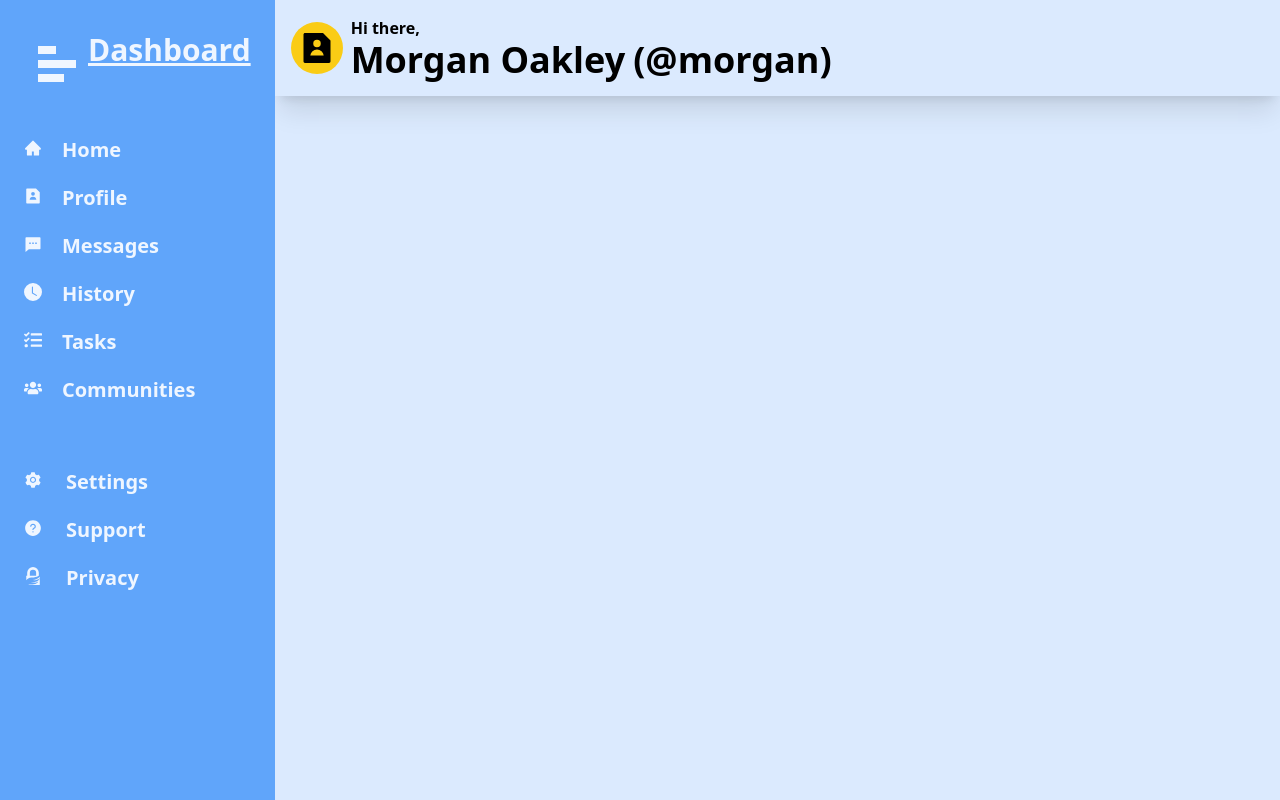
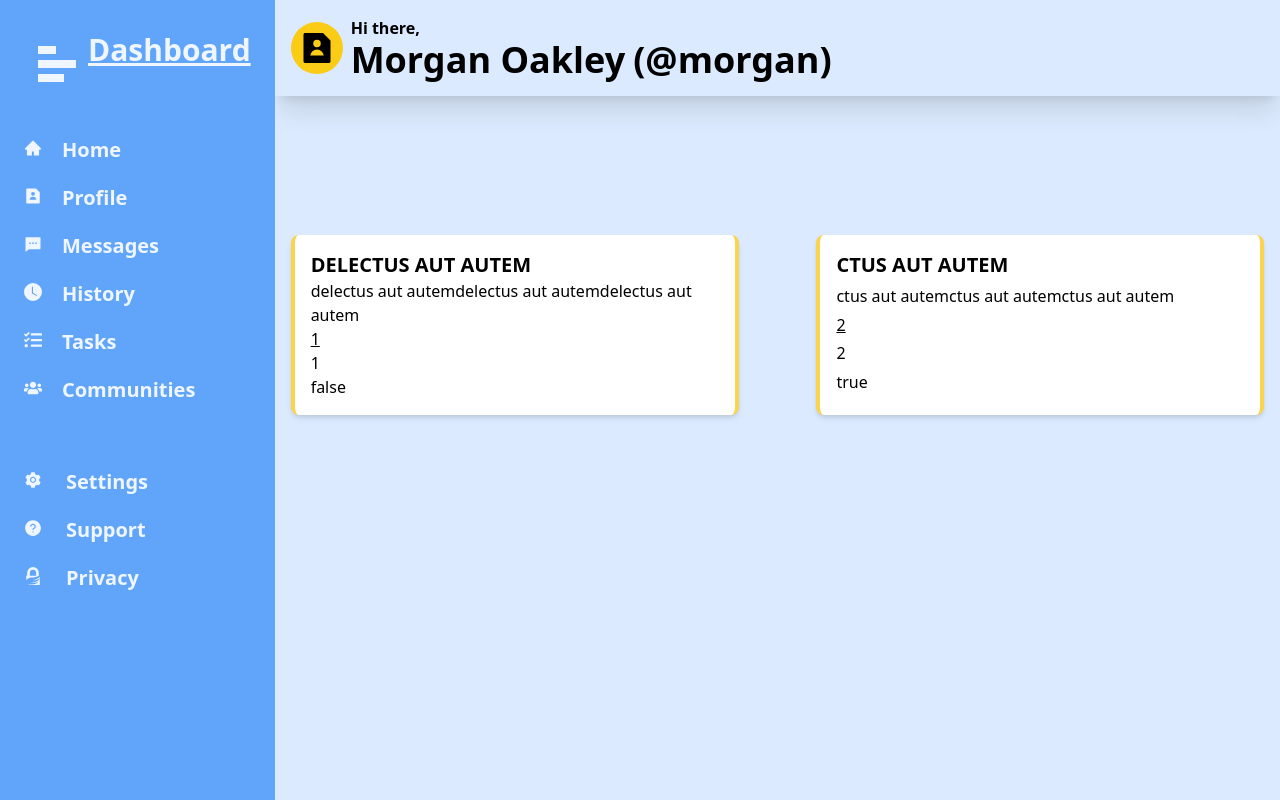
Before and after one commit to lloydlobo/dashboard-admin, a Svelte app: page / in a window 1280 px wide. Built offline with nearby package versions, Linux system fonts and the light colour scheme; no server answers.

Commit message:
feat: add projects cards

```diff
--- a/src/App.svelte
+++ b/src/App.svelte
@@ -1,6 +1,51 @@
 <script lang="ts">
+  import { onMount } from 'svelte';
+  import { identity } from 'svelte/internal';
   import Header from './lib/components/Header.svelte';
   import Navigation from './lib/components/Navigation.svelte';
+  import { projects, URL_TODO } from './lib/stores/projectsStore';
+
+  let user = {
+    firstname: 'Ada',
+    lastname: 'Lovelace',
+  };
+
+  let data:
+    | { userId: number; id: number; title: string; completed: boolean }[]
+    | ProjectType[];
+
+  let arrayData = [];
+  type ProjectType = {
+    userId: number;
+    id: number;
+    title: string;
+    completed: boolean;
+  };
+
+  const url = URL_TODO as string;
+
+  arrayData.push(projects);
+
+  // async function fetchProjects() {
+  //   const results = fetch(url)
+  //     .then((response: Response) => response.json())
+  //     .then((json: ProjectType[]) => {
+  //       console.log(json);
+  //       data = json;
+  //       arrayData.push(data);
+  //       console.log(arrayData);
+  //       return data;
+  //     })
+  //     .catch((err: string) => {
+  //       throw new Error(err);
+  //     });
+
+  //   const res = await Promise.resolve(results);
+
+  //   return res;
+  //   // return Promise.resolve(res);
+  // }
+  // onMount(fetchProjects);
 </script>
 
 <!-- TODO Delete after production -->
@@ -14,7 +59,21 @@
   <Navigation />
 </aside>
 
-<main />
+<main>
+  <div class="projects grid grid-flow-col gap-2 p-4">
+    {#each projects as { userId, id, title, completed }}
+      <div
+        class="project grid max-w-md cursor-pointer break-words rounded-lg border-r-4  border-l-4  border-amber-300 bg-white p-4 shadow-md duration-300 ease-in-out hover:-translate-y-1 hover:shadow-2xl"
+      >
+        <h3 class="project-title text-xl font-bold uppercase">{title}</h3>
+        <p class="project-title ">{title + title + title}</p>
+        <p class="projectId underline">{userId}</p>
+        <span class="font-light">{id}</span>
+        <div class="status rounded">{completed}</div>
+      </div>
+    {/each}
+  </div>
+</main>
 
 <style>
   .design-bg {
--- /dev/null
+++ b/src/lib/stores/projectsStore.ts
@@ -0,0 +1,62 @@
+/* eslint-disable no-console */
+import { type Writable, writable } from 'svelte/store';
+
+type ProjectType = {
+  userId: number;
+  id: number;
+  title: string;
+  completed: boolean;
+};
+
+let data: ProjectType[];
+let result: ProjectType[];
+
+export const URL_TODO = `https://jsonplaceholder.typicode.com/todos/1`;
+
+export async function fetchDataTodo(): Promise<ProjectType[]> {
+  const results = fetch(URL_TODO)
+    .then((response: Response) => response.json())
+    .then((json: ProjectType[]) => {
+      console.log(json);
+      data = json;
+      return data;
+    })
+    .catch((err: string) => {
+      throw new Error(err);
+    });
+
+  const res = await Promise.resolve(results);
+
+  return res;
+  // return Promise.resolve(res);
+}
+
+fetchDataTodo()
+  .then((response) => {
+    result = response;
+    console.log(result);
+  })
+  .catch((err: string) => {
+    throw new Error(err);
+  });
+
+export const projects = [
+  {
+    userId: 1,
+    id: 1,
+    title: 'delectus aut autem',
+    completed: false,
+  },
+  {
+    userId: 2,
+    id: 2,
+    title: 'ctus aut autem',
+    completed: true,
+  },
+];
+// if (!result) throw new Error('result is undefined or empty');
+
+// export const projects: Writable<ProjectType[]> = writable(result);
+// const e = projects.subscribe((d) => d);
+
+// console.log(e);
```
